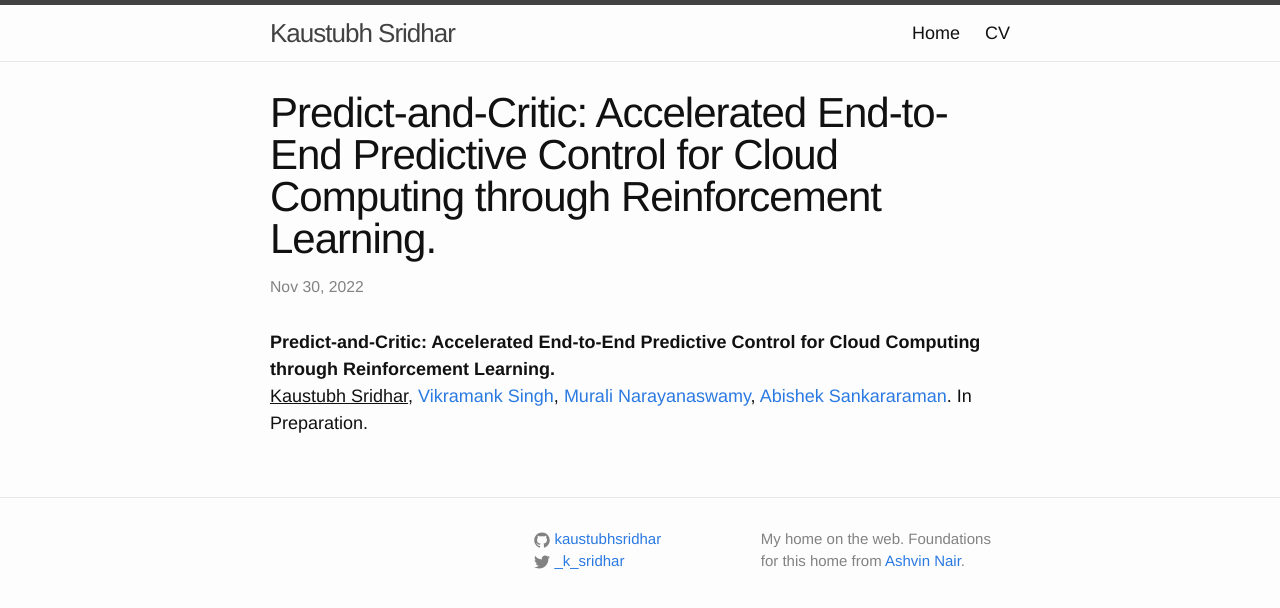
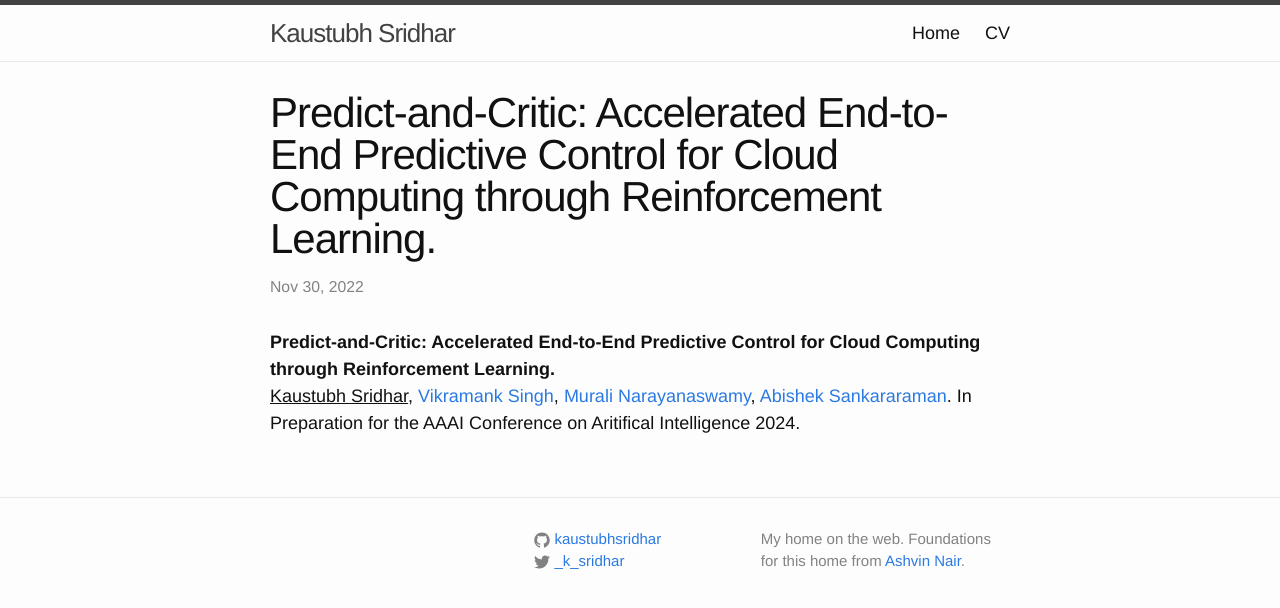
Before and after one commit to kaustubhsridhar/kaustubhsridhar.github.io, a Jekyll site: the page built from _posts/2022-11-30-PredictAndCritic.md, in a window 1280 px wide. Shown: the top 608 px of the page. Built offline with Jekyll 4.4.1, drawn with Linux system fonts in a browser that asks for light colours; comment, search, counter and statistics services are not loaded.

Commit message:
Update 2022-11-30-PredictAndCritic.md

```diff
--- a/_posts/2022-11-30-PredictAndCritic.md
+++ b/_posts/2022-11-30-PredictAndCritic.md
@@ -1,7 +1,7 @@
 ---
 layout: research
 title:  "Predict-and-Critic: Accelerated End-to-End Predictive Control for Cloud Computing through Reinforcement Learning."
-rinfo: <u>Kaustubh Sridhar</u>, <a href="https://www.linkedin.com/in/vikramanksingh/">Vikramank Singh</a>, <a href="https://sites.google.com/site/muralibalki">Murali Narayanaswamy</a>, <a href="https://abishek90.github.io/">Abishek Sankararaman</a>. In Preparation.
+rinfo: <u>Kaustubh Sridhar</u>, <a href="https://www.linkedin.com/in/vikramanksingh/">Vikramank Singh</a>, <a href="https://sites.google.com/site/muralibalki">Murali Narayanaswamy</a>, <a href="https://abishek90.github.io/">Abishek Sankararaman</a>. In Preparation for the AAAI Conference on Aritifical Intelligence 2024.
 pdf: https://arxiv.org/abs/2212.01348
 date:   2022-11-30 22:00:00
 types: []
```
